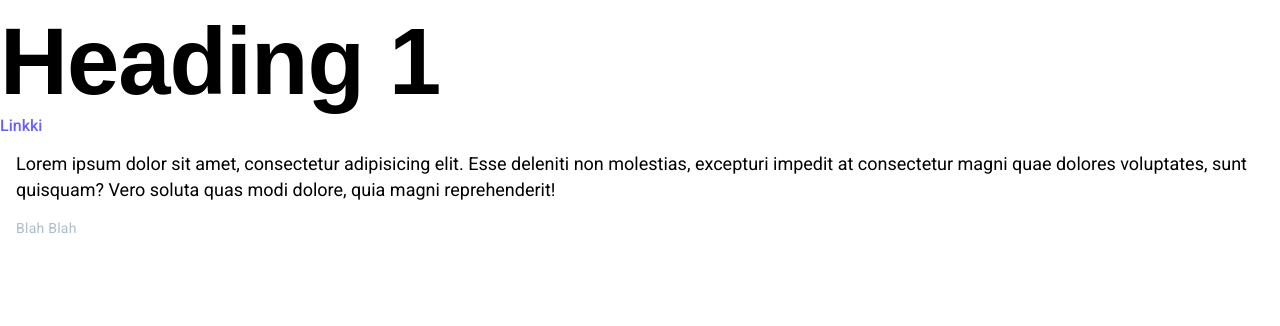
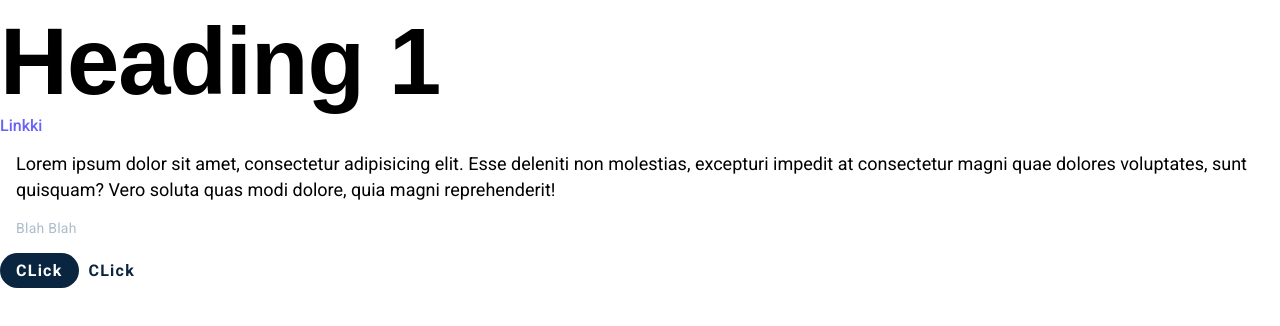
Before and after one commit to terovleppanen/SwipeDemo, a plain HTML site: page index.html in a window 1280 px wide. Drawn offline with Linux system fonts and the light colour scheme; a web font is replaced by a local one.

Commit message:
Add two button classes.

```diff
--- a/index.css
+++ b/index.css
@@ -21,12 +21,14 @@
   --p-line-height: 26px;
   --secondary-text-size: 14px;
   --secondary-text-line-height: 18px;
+  --button-size: 16px;
 
   /* main colors */
   --purple-1: #6962f7;
   --purple-2: #7000ff;
   --blue-1: #00d4ff;
   --primary-accent: #0a2540;
+  --primary-button-hover: #6d7a88;
   --bg-white: white;
   --bg-light: #f7f9fc;
 
@@ -145,5 +147,41 @@ p {
   color: var(--text-grey);
   letter-spacing: 0.25px;
 }
+
+.primary-button {
+  font-family: var(--body-font);
+  font-size: var(--button-size);
+  letter-spacing: 1.25px;
+  font-weight: 700;
+  border-radius: 20px;
+  border: none;
+  background-color: var(--primary-accent);
+  color: var(--text-light);
+  padding: var(--spacing-sm) var(--spacing-md);
+  transition: background-color 0.15s ease;
+}
+
+.primary-button:hover {
+  background-color: var(--primary-button-hover);
+  cursor: pointer;
+}
+
+.secondary-button {
+  font-family: var(--body-font);
+  font-size: var(--button-size);
+  letter-spacing: 1.25px;
+  font-weight: 700;
+  border-radius: 20px;
+  border: none;
+  background-color: transparent;
+  color: var(--primary-accent);
+  transition: background-color 0.15s ease;
+}
+
+.secondary-button:hover {
+  opacity: 0.75;
+  cursor: pointer;
+}
+
 /* Class-elements ends*/
 /* ######################################################################## */
--- a/index.html
+++ b/index.html
@@ -27,5 +27,8 @@
       reprehenderit!
     </p>
     <p class="secondary-text">Blah Blah</p>
+
+    <button class="primary-button">CLick</button>
+    <button class="secondary-button">CLick</button>
   </body>
 </html>
```
